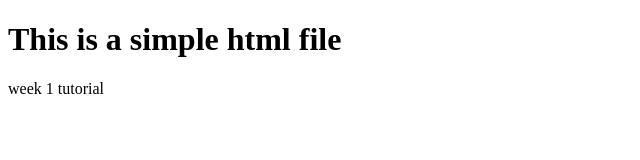
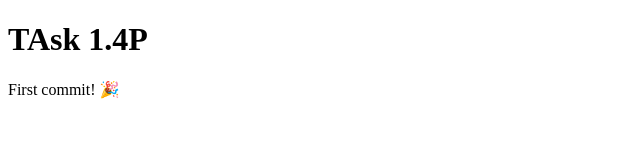
Before and after one commit to NachiketJoy/SIT725, a plain HTML site: page week_1/task1_4.html in a window 1280 px wide. Shown: the whole page, without its empty margins (0-640 px from the left). Drawn offline with Linux system fonts and the light colour scheme.

Commit message:
first commit

```diff
--- a/week1/week1.html
+++ b/week_1/task1_4.html
@@ -6,7 +6,7 @@
     <title>Document</title>
 </head>
 <body>
-    <h1>This is a simple html file</h1>
-    <p>week 1 tutorial</p>
+    <h1>TAsk 1.4P</h1>
+    <p>First commit! 🎉</p>
 </body>
 </html>
```
Also changed, not shown: README.md.
